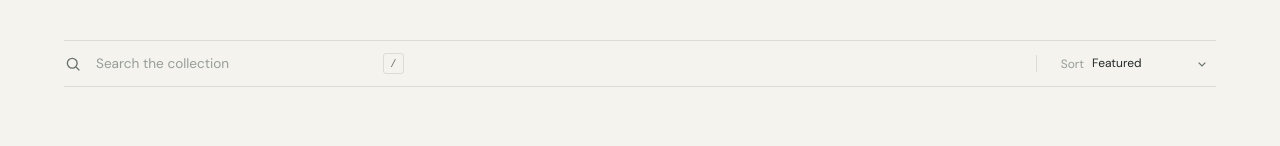
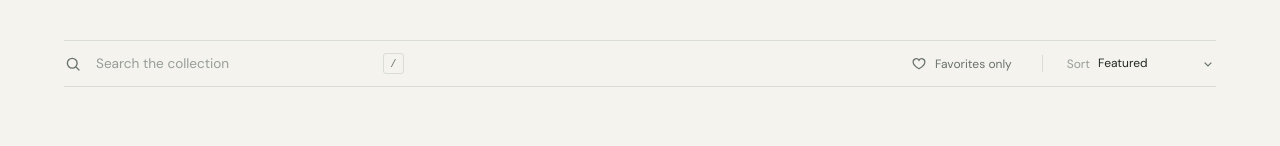
Before and after one commit to alihamzaahmad680-pixel/Frontend-Product-Catalog, a plain HTML site: page index.html in a window 1280 px wide. Shown: the part 811-957 px from the top of the page. Drawn offline with Linux system fonts and the light colour scheme.

Commit message:
Describe your changes here

```diff
--- a/index.html
+++ b/index.html
@@ -85,8 +85,11 @@
 
           <div class="control-group">
             <button id="favoritesFilter" class="filter-button" type="button" aria-pressed="false">
-
-
+              <svg aria-hidden="true" viewBox="0 0 24 24" fill="none" stroke="currentColor" stroke-width="1.8">
+                <path d="M20.8 8.9c0 5.2-8.8 10.1-8.8 10.1S3.2 14.1 3.2 8.9A4.7 4.7 0 0 1 12 6.5a4.7 4.7 0 0 1 8.8 2.4Z" />
+              </svg>
+              <span>Favorites only</span>
+            </button>
 
             <label class="sort-field" for="sortSelect">
               <span>Sort</span>
```
